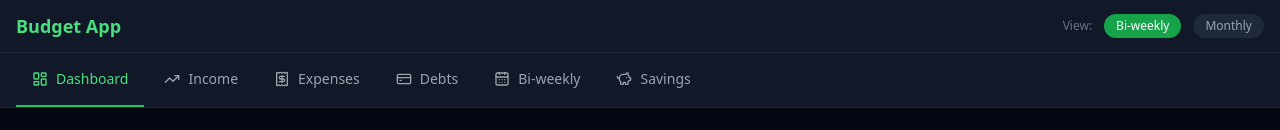
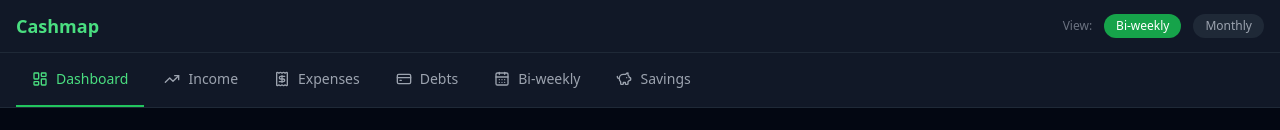
Before and after one commit to ryannhanna/budgetapp, a Next.js app: page / in a window 1280 px wide. Shown: the top 130 px of the page. Built offline with nearby package versions, Linux system fonts and the light colour scheme.

Commit message:
Rename app to Cashmap
Co-Authored-By: Claude Sonnet 4.6 <noreply@anthropic.com>

```diff
--- a/app/layout.tsx
+++ b/app/layout.tsx
@@ -2,7 +2,7 @@ import type { Metadata } from "next";
 import "./globals.css";
 
 export const metadata: Metadata = {
-  title: "Budget App",
+  title: "Cashmap",
   description: "Personal budgeting app",
 };
 
--- a/components/BudgetApp.tsx
+++ b/components/BudgetApp.tsx
@@ -124,7 +124,7 @@ export default function BudgetApp() {
       {/* Header */}
       <header className="bg-gray-900 border-b border-gray-800 px-4 py-3">
         <div className="max-w-7xl mx-auto flex items-center justify-between">
-          <h1 className="text-lg font-bold text-green-400">Budget App</h1>
+          <h1 className="text-lg font-bold text-green-400">Cashmap</h1>
           <div className="flex items-center gap-3">
             <span className="text-xs text-gray-500">View:</span>
             <button
```
